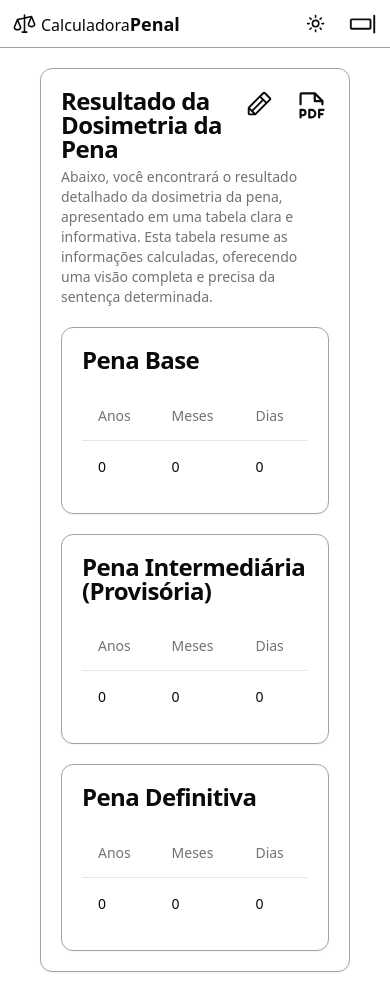
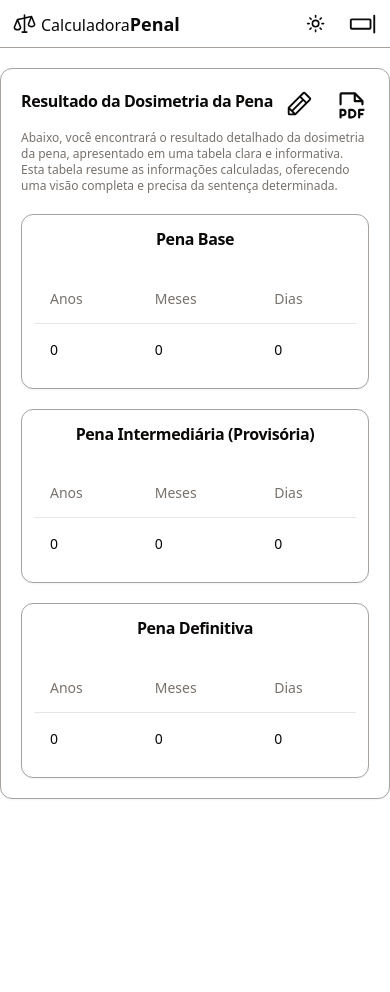
Before and after one commit to LeandroTRibeiro/calculadoraPenal, a React (Vite) app: page /sentenceOverview in a window 390 px wide. After the commit the page ends 844 px from the top, so only its background shows below. Built offline with nearby package versions, Linux system fonts and the light colour scheme.

Commit message:
style: add responsiveness to sentenceOverview

```diff
--- a/src/pages/SentenceOverview.tsx
+++ b/src/pages/SentenceOverview.tsx
@@ -51,10 +51,10 @@ export const SentenceOverview = () => {
     return (
         <div className="">
             <NavigationHeader />
-            <div className="flex justify-center px-10 py-5 gap-5">
+            <div className="flex justify-center px-10 mobile-gg:px-0 py-5 gap-5">
                 <Card>
                     <CardHeader>
-                        <CardTitle className="flex justify-between">
+                        <CardTitle className="flex justify-between mobile-gg:text-base">
                             {sentenceOverview.title}
                             <div className="flex gap-5">
                                 <Link
@@ -66,17 +66,17 @@ export const SentenceOverview = () => {
                                 <FilePdf size={35} className="cursor-pointer" />
                             </div>
                         </CardTitle>
-                        <CardDescription>{sentenceOverview.description}</CardDescription>
+                        <CardDescription className="mobile-gg:text-xs">{sentenceOverview.description}</CardDescription>
                     </CardHeader>
                     <CardContent className="flex flex-col gap-5">
                         {Object.entries(sentenceOverview.dosemetryPhases).map(([key, value]) => {
                             const phaseKey = key as dosimetryPhaseKeyType;
                             return (
                                 <Card key={key}>
-                                    <CardHeader>
-                                        <CardTitle>{value.title}</CardTitle>
+                                    <CardHeader className="mobile-g:p-3">
+                                        <CardTitle className="mobile-gg:text-base text-center">{value.title}</CardTitle>
                                     </CardHeader>
-                                    <CardContent className="flex flex-col gap-5">
+                                    <CardContent className="flex flex-col mobile-g:p-3">
                                         <Table>
                                             <TableHeader>
                                                 <TableRow>
```
